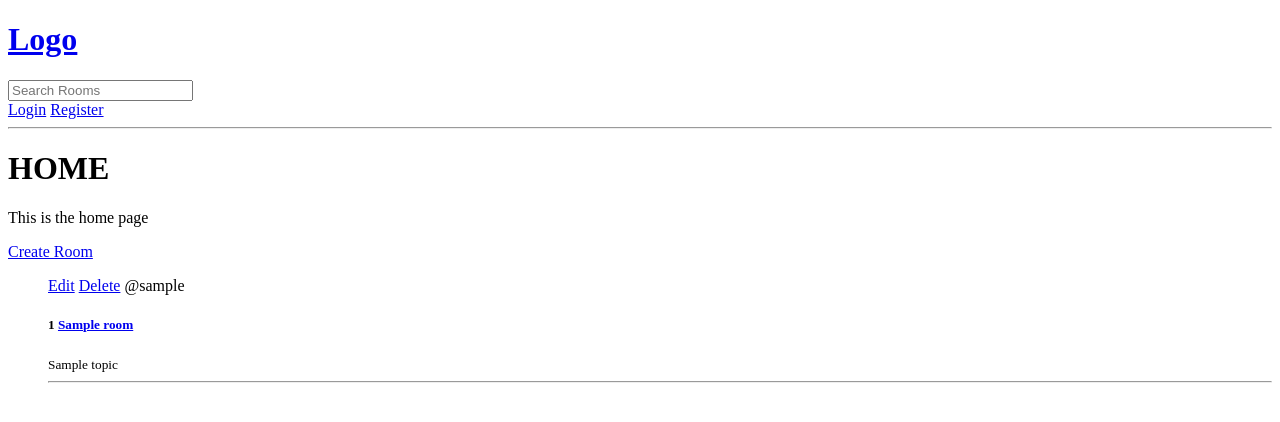
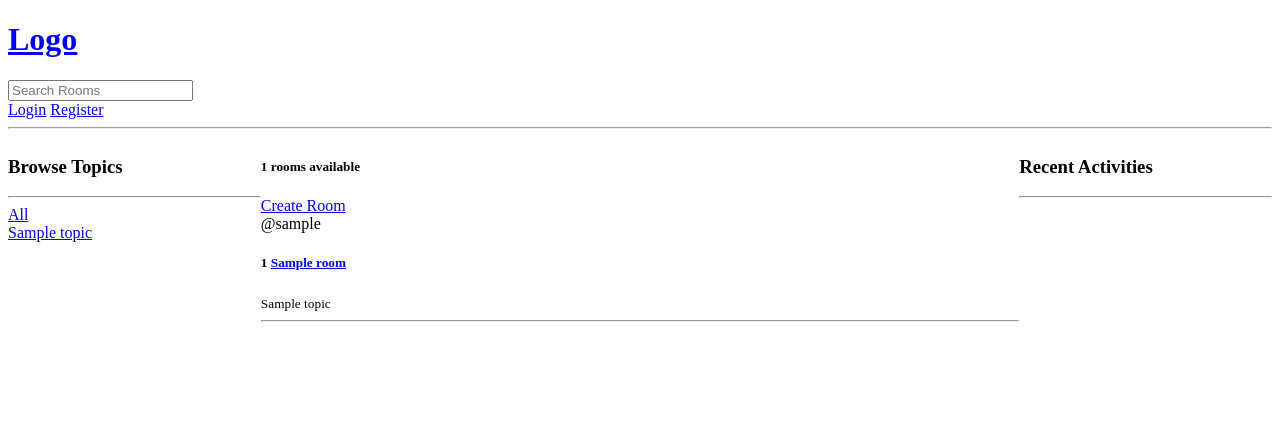
Before and after one commit to xosteve26/Django-Chat-Rooms, a Django app: page / in a window 1280 px wide. Shown: the top 422 px of the page. Run offline with Django 4.2, Linux system fonts and the light colour scheme; tables that the repository leaves empty hold one stand-in row (values such as "Sample post").

Commit message:
Segregation of home page components

```diff
--- /dev/null
+++ b/base/templates/base/activity_component.html
@@ -0,0 +1,10 @@
+<h3>Recent Activities</h3>
+        <hr>
+        {% for activity in room_messages %}
+        <div>
+            <small>@{{activity.user}} {{activity.created | timesince}} ago</small>
+            <small>Replied to "{{activity.room}}"</small>
+            <p>{{activity.body|slice:50}}</p>
+            <hr>
+        </div>
+        {% endfor %}
--- /dev/null
+++ b/base/templates/base/feed_component.html
@@ -0,0 +1,17 @@
+{% for room in rooms %}
+    <div>
+        {% if room.host == request.user %}
+            <a href="{% url 'edit_room' room.id %}">Edit</a>
+            <a href="{% url 'delete_room' room.id %}">Delete</a>
+        {% endif %}
+        <span>@{{room.host.username}}</span>
+        <h5> {{room.id}}
+            <a href="{% url 'room' room.id %}">
+                {{ room.name }}
+            </a>
+        </h5>
+        <small>{{room.topic.name}}</small>
+        <hr>
+    </div>
+
+{% endfor %}
--- a/base/templates/base/home.html
+++ b/base/templates/base/home.html
@@ -1,26 +1,26 @@
 {% extends 'main.html' %}
 
 {%block content %}
-<h1>HOME</h1>
-<p>This is the home page</p>
-<div>
-    <a href="{% url 'create_room' %}">Create Room</a>
-    <ul>
-        {% for room in rooms %}
-        <div>
-            <a href="{% url 'edit_room' room.id %}">Edit</a>
-            <a href="{% url 'delete_room' room.id %}">Delete</a>
-            <span>@{{room.host.username}}</span>
-            <h5> {{room.id}}
-                <a href="{% url 'room' room.id %}">
-                    {{ room.name }}
-                </a>
-            </h5>
-            <small>{{room.topic.name}}</small>
-            <hr>
-        </div>
+<style>
+    .home-container{
+        display: grid;
+        grid-template-columns: 1fr 3fr 1fr;
+    }
+</style>
+<div class="home-container">
+    <div>
+        {% include 'base/topic_component.html' %}
 
-        {% endfor %}
-    </ul>
+    </div>
+    <div>
+        <h5>{{room_count}} rooms available</h5>
+        <a href="{% url 'create_room' %}">Create Room</a>
+        {% include 'base/feed_component.html' %}
+    </div>
+
+    <div>
+        {% include 'base/activity_component.html' %}
+    </div>
+
 </div>
 {%endblock%}
--- /dev/null
+++ b/base/templates/base/topic_component.html
@@ -0,0 +1,10 @@
+<h3>Browse Topics</h3>
+<hr>
+<div>
+    <a href="{% url 'home' %}">All</a>
+</div>
+{% for topic in topics %}
+<div>
+    <a href="{% url 'home' %}?q={{topic.name}}">{{ topic.name }}</a>
+</div>
+{% endfor %}
```
Also changed, not shown: base/templates/base/login_register.html (added, +37 -0 lines).
